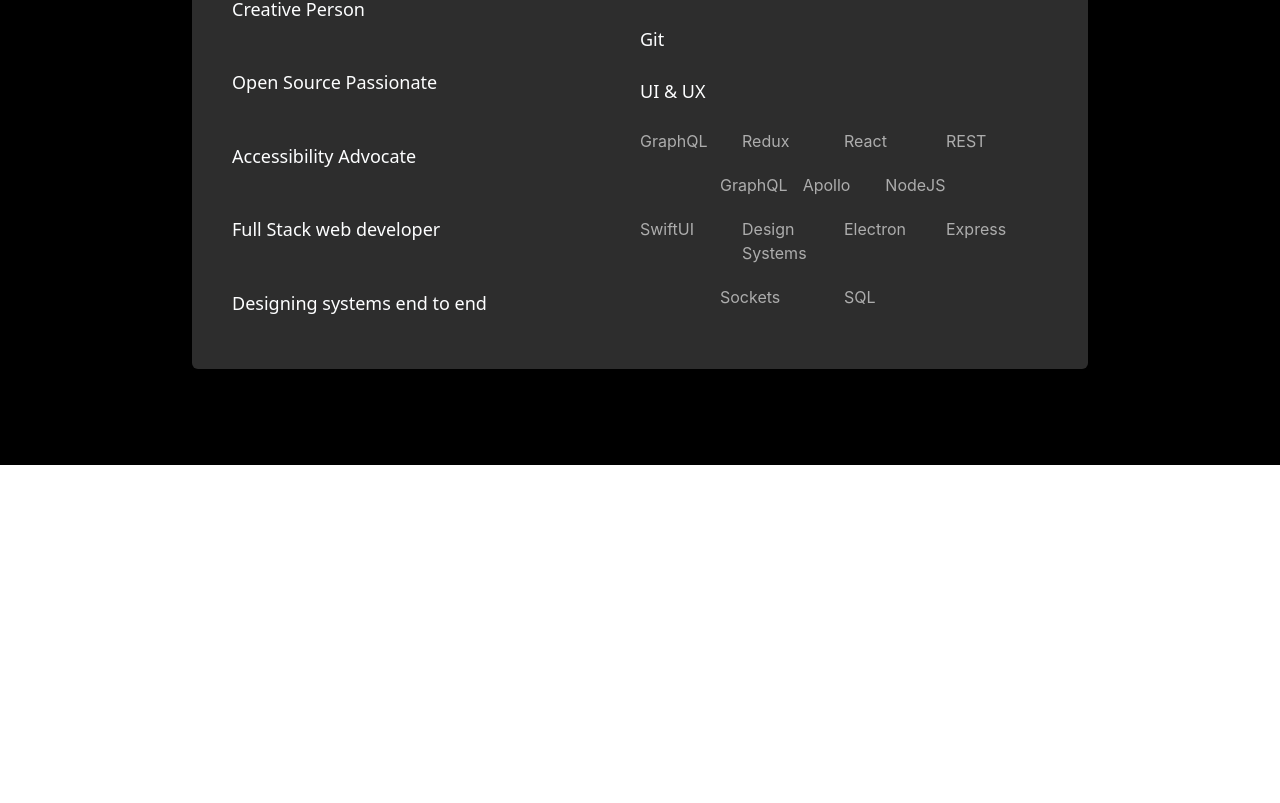
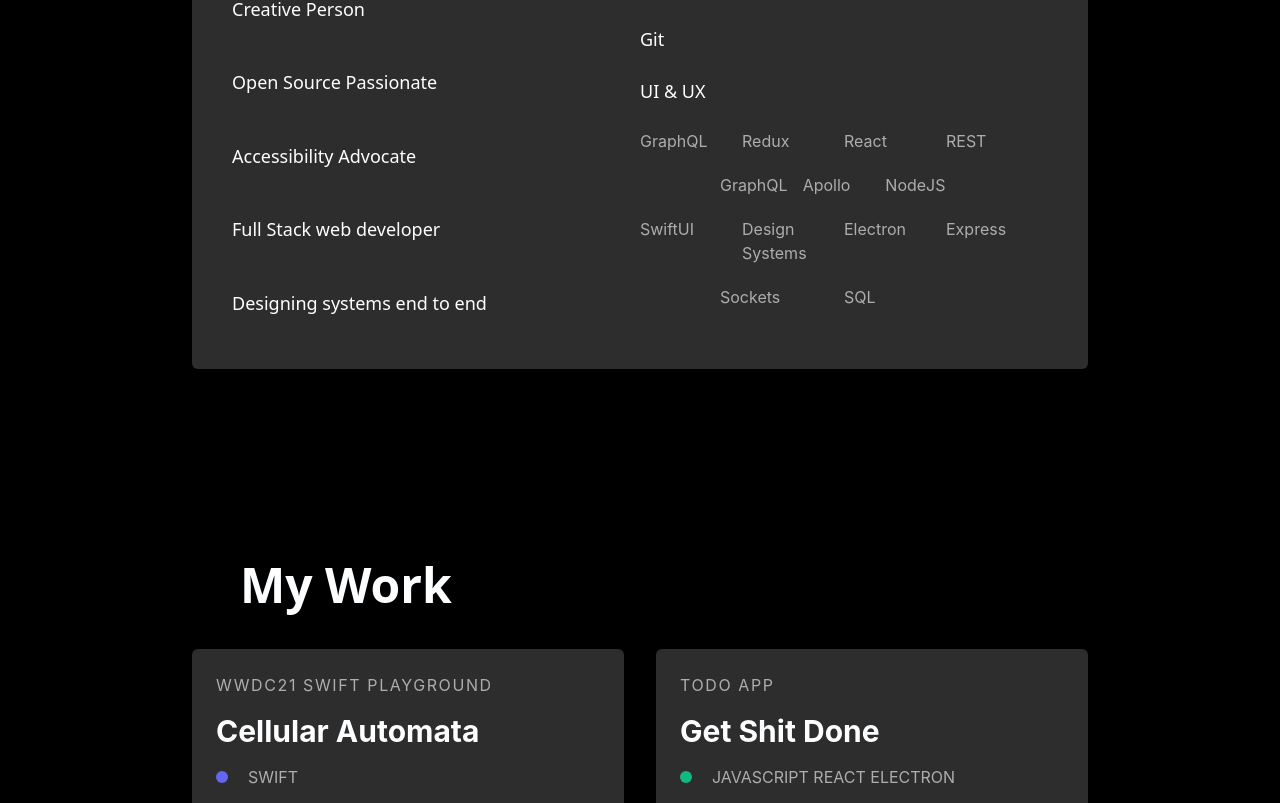
Before and after one commit to sofiaromorales/personal-website, a React (Create React App) app: page / in a window 1280 px wide. Shown: the part 1991-2794 px from the top of the page. Before the commit the page ends 2456 px from the top, so only its background shows below. Built offline with nearby package versions, Linux system fonts and the light colour scheme; grey boxes are pictures that could not be loaded.

Commit message:
main projects

```diff
--- /dev/null
+++ b/src/components/ProjectCard.js
@@ -0,0 +1,48 @@
+import React from 'react'
+
+const ProjectCard = (props) => {
+
+    const {
+        description,
+        imageUrl,
+        language,
+        languageColor,
+        name
+    } = props
+
+    return (
+        <div className='ProjectCard grid auto-rows-max rounded-md p-6'>
+            <div className='grid auto-rows-max gap-4'>
+                <div className='project-description'>
+                    <p className='tracking-widest'>
+                        {description.toUpperCase()}
+                    </p>
+                </div>
+                <div className='project-name'>
+                    <p className='font-bold text-3xl'>
+                        {name}
+                    </p>
+                </div>
+                <div className='project-languaje flex justify-start'>
+                    <div className={`circle h-3 w-3 mr-5 my-auto ${languageColor}`}>
+                    </div>
+                    <div>
+                        <p>
+                            {language.toUpperCase()}
+                        </p>
+                    </div>
+                </div>
+            </div>
+            <div className='flex justify-end mt-4'>
+                <img
+                    src={imageUrl}
+                    alt={name}
+                    className='h-40'
+                />
+            </div>
+
+        </div>
+    )
+}
+
+export default ProjectCard
--- a/src/pages/Home.js
+++ b/src/pages/Home.js
@@ -3,6 +3,7 @@
 import AboutMe from '../sections/AboutMe'
 import Hero from '../sections/Hero'
 import Skills from '../sections/Skills'
+import Work from '../sections/Work'
 
 class Home extends React.Component {
     render() {
@@ -11,6 +12,7 @@
                 <Hero/>
                 <AboutMe/>
                 <Skills/>
+                <Work/>
             </div>
         )
     }
--- a/src/sections/Skills.js
+++ b/src/sections/Skills.js
@@ -1,13 +1,15 @@
 import React from 'react'
 
 import SkillsCard from '../components/SkillsCard'
+
+const SKILLS = 'Skills'
 
 const Skills = () => {
     return (
         <div className='Skills grid auto-rows-max py-24'>
             <div className='px-60'>
                 <p className='title font-sans font-bold text-5xl pb-10'>
-                    Skills
+                    {`${SKILLS}`}
                 </p>
             </div>
             <div className='px-48'>
--- /dev/null
+++ b/src/sections/Work.js
@@ -0,0 +1,66 @@
+import React from 'react'
+
+import ProjectCard from '../components/ProjectCard'
+
+const MY_WORK = 'My Work'
+const MAIN_PROJECTS = [
+    {
+        description: 'WWDC21 Swift playground',
+        language: 'Swift',
+        name: 'Cellular Automata',
+        image_url: 'https://user-images.githubusercontent.com/49292858/147419390-df73c586-2619-494d-8c4f-724a6b8667ac.png'
+    },
+    {
+        description: 'TODO App',
+        language: 'Javascript React Electron',
+        name: 'Get Shit Done',
+        image_url: 'https://user-images.githubusercontent.com/49292858/147419388-a09bc744-fa3a-4846-960e-ae7d7afcaa76.png'
+    }
+]
+
+const LANGUAGE_COLORS = [
+    {
+        language:'Swift',
+        color: 'bg-indigo-500'
+    },
+    {
+        language:'Javascript',
+        color: 'bg-green-500'
+    }
+]
+
+const renderMainProjects = () => {
+    return MAIN_PROJECTS.map(p => {
+        const languageColor = LANGUAGE_COLORS.find(color => (
+            color.language == p.language.split(' ')[0]
+        ))
+        return (
+            <div>
+                <ProjectCard
+                    description={p.description}
+                    imageUrl={p.image_url}
+                    language={p.language}
+                    languageColor={languageColor.color}
+                    name={p.name}
+                />
+            </div>
+        )
+    })
+}
+
+const Work = () => {
+    return (
+        <div className='Work grid auto-rows-max py-24'>
+            <div className='px-60'>
+                <p className='title font-sans font-bold text-5xl pb-10'>
+                    {`${MY_WORK}`}
+                </p>
+            </div>
+            <div className='grid grid-cols-2 px-48 gap-8'>
+                {renderMainProjects()}
+            </div>
+        </div>
+    )
+}
+
+export default Work
--- /dev/null
+++ b/src/styles/ProjectCard.scss
@@ -0,0 +1,14 @@
+.ProjectCard {
+    background-color: $dark-grey;
+    color: $solid-white;
+    .project-description {
+        color: $grey;
+    }
+    .project-languaje {
+        color: $grey;
+    }
+    .circle {
+        border-radius: 50%;
+        display: inline-block;
+    }
+}
--- /dev/null
+++ b/src/styles/Work.scss
@@ -0,0 +1,6 @@
+.Work {
+    background-color: $solid-black;
+    .title {
+        color: $solid-white;
+    }
+}
--- a/src/styles/index.scss
+++ b/src/styles/index.scss
@@ -25,7 +25,9 @@
 //sections
 @import './AboutMe';
 @import './Hero';
+@import './ProjectCard';
 @import './Skills';
+@import './Work';
 
 //Components
 @import './SkillsCard';
```
